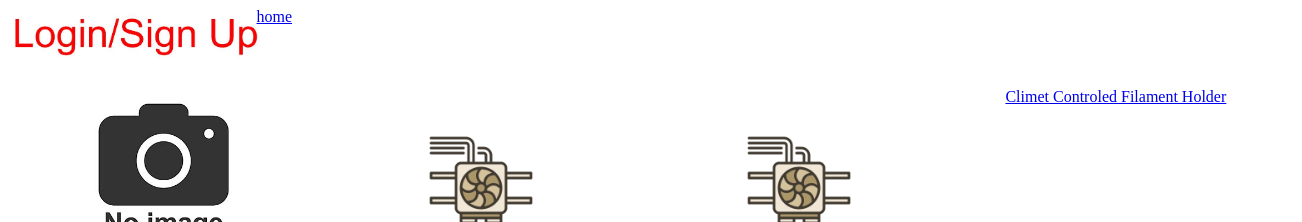
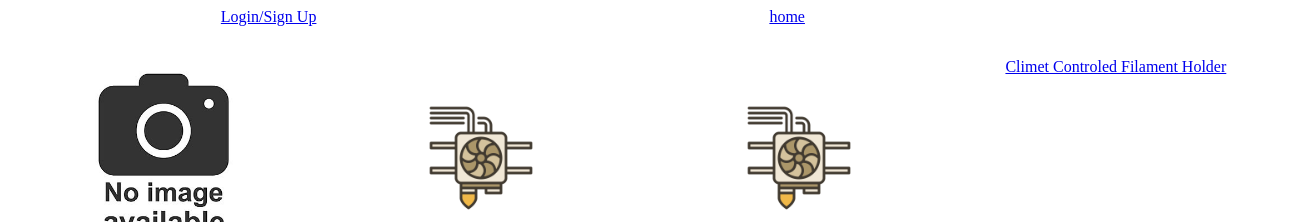
Before and after one commit to LocatedMaple38/lm38.ca, a plain HTML site: page 3D_printer.html in a window 1280 px wide. Shown: the top 222 px of the page, 1302 px wide, since content can reach past the window. Drawn offline with Linux system fonts and the light colour scheme.

Commit message:
Update 3D_printer.html

```diff
--- a/3D_printer.html
+++ b/3D_printer.html
@@ -9,11 +9,11 @@
 			.topbar {
 				background: #ffffff;
 				padding: 0px;
+				padding-left: 30px;
 				margin: 0px;
-				height: 50px;
+				height: 20px;
 				width: 100%;
-				text-align: center;
-				float: center;
+				text-align: left;
 				column-count: 7;
 			}
 			.topbar a p {
@@ -45,7 +45,7 @@
 	<body>
 		<div class="topbar">
 			<a href="Login.html">
-				<img src="images/Login.jpg" alt="login" height="50px">
+				<p>Login/Sign Up</p>
 			</a>
 			<a href="index.html">
 				<p>home</p>
```
